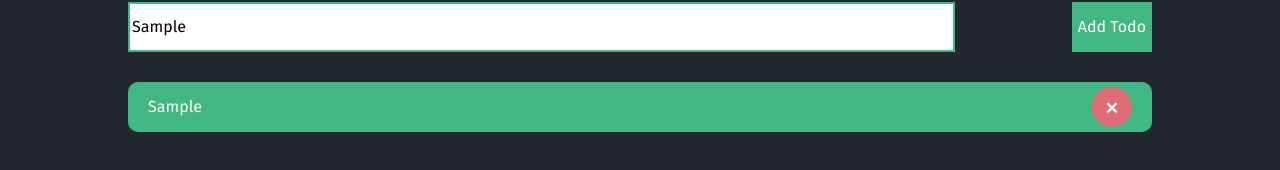
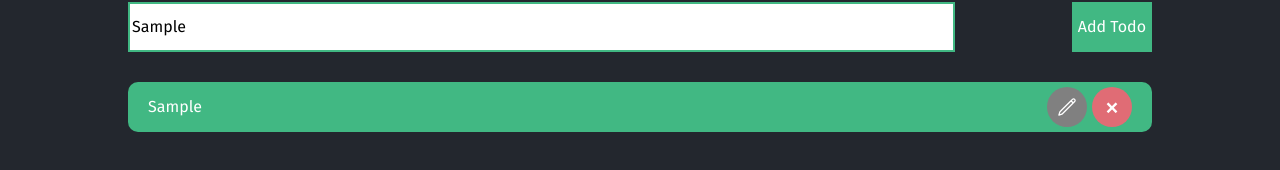
Before and after one commit to Meiduko/curso_vue, a Vue app in the folder todo-list/: page / in a window 1280 px wide. Both pictures are taken after typing "Sample" into the empty fields and a click on the button "Add Todo". Shown: the part 158-328 px from the top of the page. Built offline with nearby package versions, Linux system fonts and the light colour scheme.

Commit message:
Create Btn component

```diff
--- a/todo-list/src/App.vue
+++ b/todo-list/src/App.vue
@@ -6,7 +6,7 @@
       <add-todo-form @submit="addTodo" />
     </section>
     <section>
-      <Todo :todos="todos" @close="removeTodo"/>
+      <Todo :todos="todos" @remove="removeTodo"/>
     </section>
   </main>
 </template>
@@ -42,7 +42,6 @@ export default {
       });
     },
     removeTodo(id) {
-      console.log(id);
       this.todos = this.todos.filter(todo => todo.id !== id);
     }
   },
--- a/todo-list/src/assets/main.css
+++ b/todo-list/src/assets/main.css
@@ -10,6 +10,7 @@
   --danger-color: #e06c75;
   --warning-color: #e5c07b;
   --info-color: #61afef;
+  --secondary-color: grey;
 }
 
 html {
--- a/todo-list/src/components/AddTodoForm.vue
+++ b/todo-list/src/components/AddTodoForm.vue
@@ -2,13 +2,17 @@
   <form class="add-todo-form">
     <input v-model="todoTitle" type="text" placeholder="Todo Title" />
     <div>
-      <button @click.prevent="$emit('submit', todoTitle)">Add Todo</button>
+      <Btn class="btn" @click="$emit('submit', todoTitle)">Add Todo</Btn>
     </div>
   </form>
 </template>
 
 <script>
+import Btn from "./Btn.vue"
+
 export default {
+  components: { Btn },
+
   data() {
     return{
       todoTitle: "",
@@ -29,11 +33,8 @@ export default {
   border: solid 2px var(--accent-color);
 }
 
-.add-todo-form button {
-  background-color: var(--accent-color);
-  color: var(--text-color);
-  border: none;
+.btn{
   height: 50px;
-  cursor: pointer;
 }
+
 </style>
--- /dev/null
+++ b/todo-list/src/components/Btn.vue
@@ -0,0 +1,61 @@
+<template>
+  <button :style="{ backgroundColor }" @click.prevent="$emit('click')"
+    :class="{circle: applyCircleClass}"
+  >
+    <slot />
+  </button>
+</template>
+<script>
+export default {
+  props: {
+    type: {
+      default: 'success',
+      validator(value) {
+        const options = ['danger', 'warning', 'info', 'success', 'secondary'];
+
+        return options.includes(value);
+      }
+    },
+
+    circle: {
+      default: false,
+    }
+  },
+
+  computed: {
+    backgroundColor(){
+      const options = {
+        danger: "var(--danger-color)",
+        info: "var(--info-color)",
+        warning: "var(--warning-color)",
+        success: "var(--accent-color)",
+        secondary: "var(--secondary-color)",
+
+      }
+
+      return options[this.type];
+    },
+
+    applyCircleClass() {
+      return this.circle;
+    },
+  },
+
+
+  emits: ['click']
+}
+</script>
+<style scoped>
+button {
+  color: var(--text-color);
+  border: none;
+  cursor: pointer;
+  display: flex;
+  justify-content: center;
+  align-items: center;
+}
+
+.circle {
+  border-radius: 50%;
+}
+</style>
--- a/todo-list/src/components/Todo.vue
+++ b/todo-list/src/components/Todo.vue
@@ -2,15 +2,23 @@
   <div class="todo" v-for="todo in todos" :key="todo.id">
     <p>{{ todo.title }}</p>
     <div>
-      <button @click="$emit('close', todo.id)" class="remove-todo-btn">
+      <Btn :circle="true" type="secondary" @click="$emit('remove', todo.id)" class="btn edit-todo-btn">
+        <Pencil/>
+      </Btn>
+      <Btn :circle="true" type="danger" @click="$emit('remove', todo.id)" class="btn">
         &times;
-      </button>
+      </Btn>
     </div>
   </div>
 </template>
 
 <script>
+import Btn from "./Btn.vue"
+import Pencil from './icons/Pencil.vue'
+
 export default {
+  components: { Btn, Pencil },
+
   data() {
     return{
       todos: [],
@@ -24,12 +32,15 @@ export default {
   },
 
   emits: [
-    'close'
+    'remove'
   ]
 }
 </script>
 
 <style scoped>
+.todo > div{
+  display: flex;
+}
 .todo {
   display: flex;
   justify-content: space-between;
@@ -40,14 +51,14 @@ export default {
   border-radius: 10px;
 }
 
-.remove-todo-btn {
-  border-radius: 50%;
-  border: none;
+.edit-todo-btn{
+  margin-right: 5px;
+}
+
+.btn {
   height: 40px;
   width: 40px;
   font-size: 30px;
-  color: var(--text-color);
-  background: var(--danger-color);
   cursor: pointer;
 }
 </style>
--- /dev/null
+++ b/todo-list/src/components/icons/Pencil.vue
@@ -0,0 +1,27 @@
+<template >
+  <svg
+    xmlns="http://www.w3.org/2000/svg"
+    fill="none"
+    viewBox="0 0 24 24"
+    stroke-width="1.5"
+    stroke="currentColor"
+    :style="{height: size, width: size}">
+    <path
+      stroke-linecap="round"
+      stroke-linejoin="round"
+      d="m16.862 4.487 1.687-1.688a1.875 1.875 0 1 1 2.652 2.652L6.832 19.82a4.5 4.5 0 0 1-1.897 1.13l-2.685.8.8-2.685a4.5 4.5 0 0 1 1.13-1.897L16.863 4.487Zm0 0L19.5 7.125" />
+  </svg>
+</template>
+
+<script>
+export default {
+  props: {
+    size: {
+      default: '20px'
+    }
+  }
+
+}
+</script>
+
+<style scoped ></style>
```
